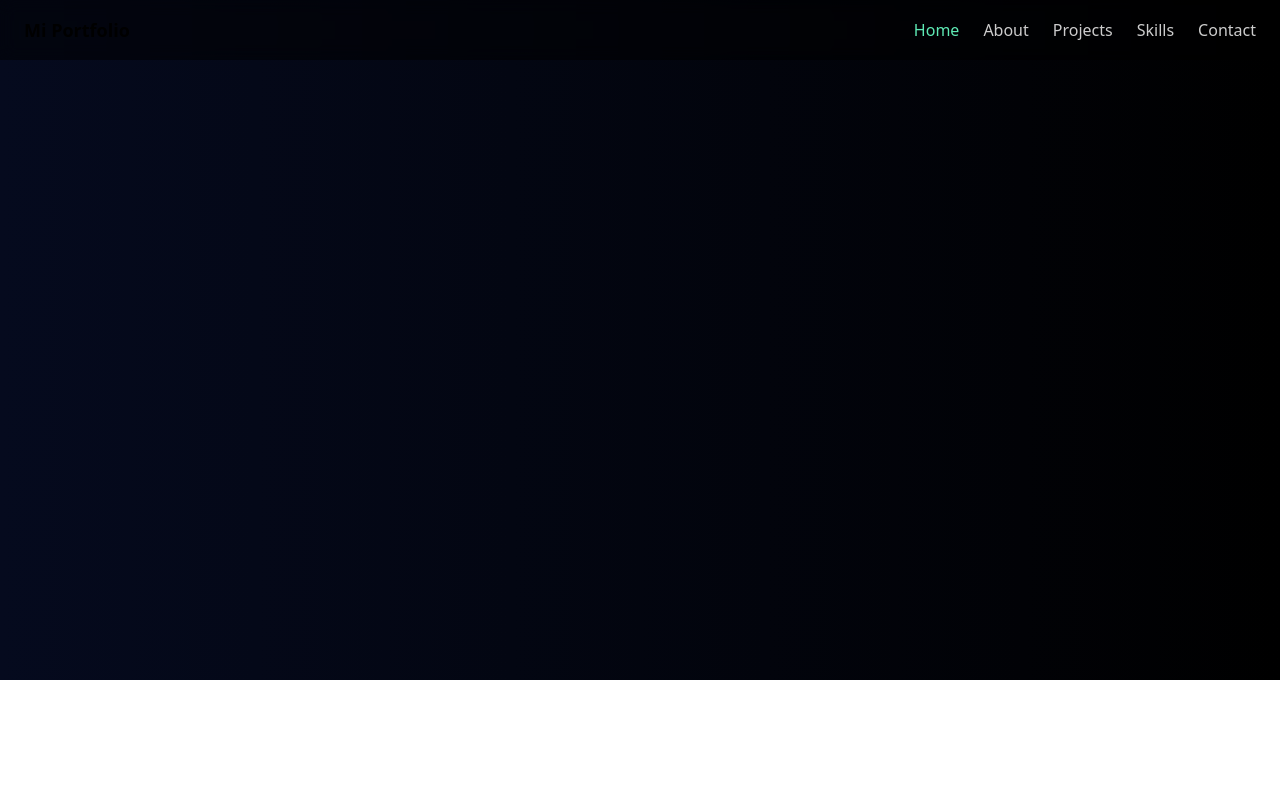
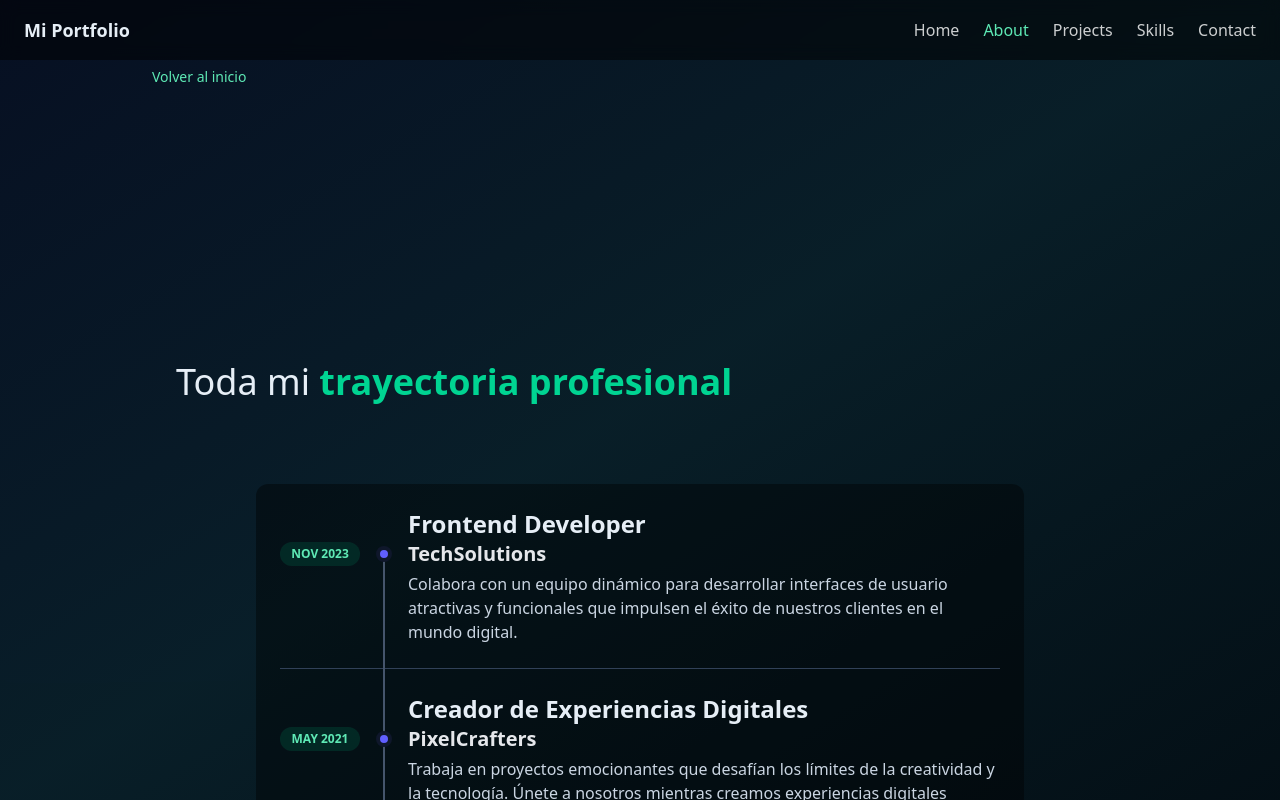
Before and after one commit to alvaroCodeLab/PortfolioWeb, a Next.js app: page /about in a window 1280 px wide. Before the commit this address had no page. Built offline with nearby package versions, Linux system fonts and the light colour scheme.

Commit message:
Se eliminan las particulas de fondo en toda la página web y se implementan solamente en el Home de la misma.

```diff
--- /dev/null
+++ b/app/(routes)/about/page.tsx
@@ -0,0 +1,32 @@
+"use client";
+
+import About from "@/components/About";
+import { motion } from "framer-motion";
+import Link from "next/link";
+
+const overlayVariants = {
+  initial: { x: "100%", opacity: 0 },
+  animate: { x: 0, opacity: 1, transition: { duration: 0.6, ease: "easeInOut" } },
+  exit: { x: "100%", opacity: 0, transition: { duration: 0.5, ease: "easeInOut" } },
+};
+
+export default function AboutPage() {
+  return (
+    <div className="relative min-h-screen">
+      <motion.div
+        className="fixed inset-0 z-40 bg-gradient-to-br from-[#071023]/[0.95] via-[#09202a]/[0.95] to-[#041017]/[0.95] backdrop-blur-sm"
+        variants={overlayVariants}
+        initial="initial"
+        animate="animate"
+        exit="exit"
+      >
+        <div className="max-w-5xl mx-auto px-6 py-16">
+          <Link href="/" className="text-sm text-emerald-300 mb-4 inline-block">
+            Volver al inicio
+          </Link>
+          <About />
+        </div>
+      </motion.div>
+    </div>
+  );
+}
--- a/app/page.tsx
+++ b/app/page.tsx
@@ -1,6 +1,5 @@
 "use client";
 
-import CoverParticles from "@/components/cover-particles";
 import Header from "@/components/header";
 import Hero from "@/components/Hero";
 import About from "@/components/About";
@@ -12,7 +11,6 @@ export default function Home() {
   return (
     <div className="relative bg-[linear-gradient(90deg,rgba(5,10,30,1)_0%,rgba(0,0,0,1)_100%)] min-h-screen">
       <Header />
-      <CoverParticles />
 
       <main>
         <Hero />
--- a/components/Hero.tsx
+++ b/components/Hero.tsx
@@ -3,6 +3,7 @@
 import Image from "next/image";
 import { TypeAnimation } from "react-type-animation";
 import { motion } from "framer-motion";
+import CoverParticles from "@/components/cover-particles";
 
 const Hero = () => {
   const goToProjects = () => {
@@ -17,6 +18,7 @@ const Hero = () => {
       viewport={{ once: true }}
       transition={{ duration: 0.6 }}
     >
+      <CoverParticles />
       <div className="grid w-full max-w-7xl mx-auto px-6 md:grid-cols-2 items-center">
         <div className="flex justify-center md:justify-start">
           <Image
--- a/components/cover-particles.tsx
+++ b/components/cover-particles.tsx
@@ -24,10 +24,11 @@ const CoverParticles = () => {
         });
     }, []);
   return (
-    init &&
-    <div className="w-0">
+    init && (
+    <div className="absolute inset-0 -z-10 pointer-events-none">
     <Particles
             id="tsparticles"
+        className="w-full h-full"
             options={{
                 fpsLimit: 120,
                 interactivity: {
@@ -90,9 +91,10 @@ const CoverParticles = () => {
                 },
                 detectRetina: true,
             }}
-        />
-        </div>
-  );
+                />
+                </div>
+        )
+    );
 }
 
 export default CoverParticles;
```
